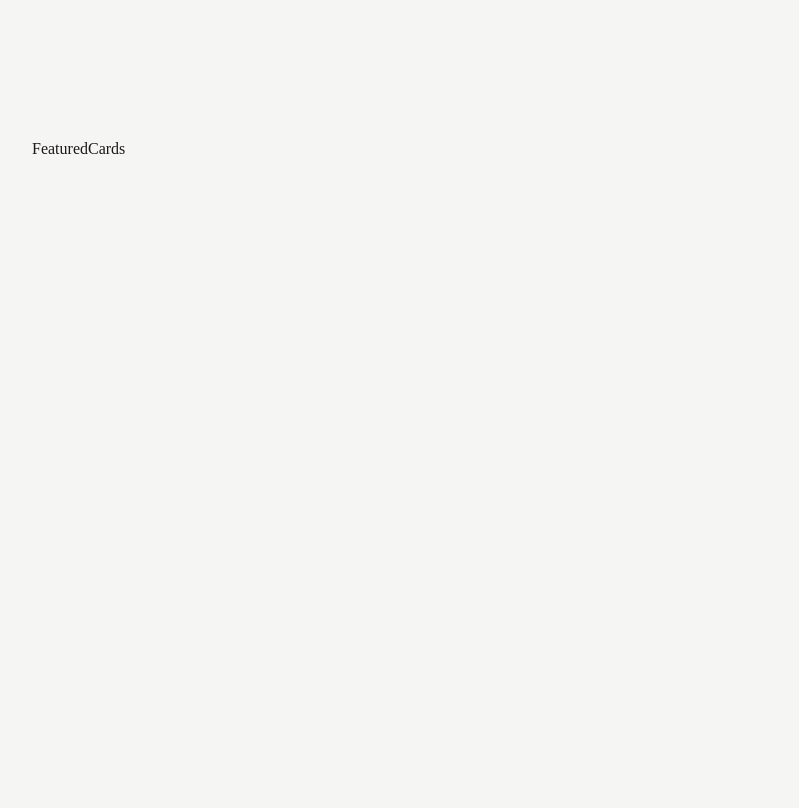
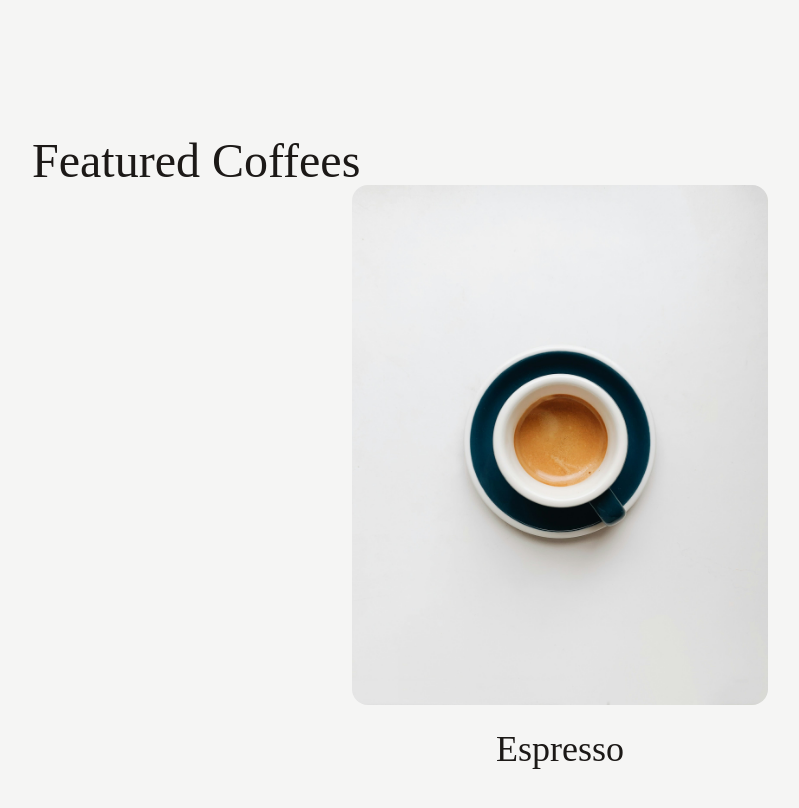
Before and after one commit to DarkoM996/coffeebar-website, a React (Vite) app: page / in a window 1280 px wide. Shown: the part 760-1568 px from the top of the page, without its empty margins (80-879 px from the left). Built offline with nearby package versions, Linux system fonts and the light colour scheme; a web font is replaced by a local one.

Commit message:
card looking better and better

```diff
--- a/src/components/FeaturedCards.tsx
+++ b/src/components/FeaturedCards.tsx
@@ -1,9 +1,25 @@
-import React from "react";
+import coffeeimage1 from "../images/image2.jpg";
 
 const FeaturedCards = () => {
   return (
     <section className="max-w-screen-3xl mx-auto w-full h-screen px-6 py-4 lg:px-28">
-      FeaturedCards
+      <h2 className="text-4xl md:text-5xl">Featured Coffees</h2>
+      {/* Grid elements */}
+      <div className="">
+        {/* Grid element #1 */}
+        <div className="flex flex-col justify-center items-center gap-6">
+          <div className="relative">
+            <img
+              src={coffeeimage1}
+              alt="coffee image 1"
+              className="w-full h-[520px] object-cover rounded-2xl"
+            />
+          </div>
+          <div>
+            <h4 className="text-3xl md:text-4xl">Espresso</h4>
+          </div>
+        </div>
+      </div>
     </section>
   );
 };
```
